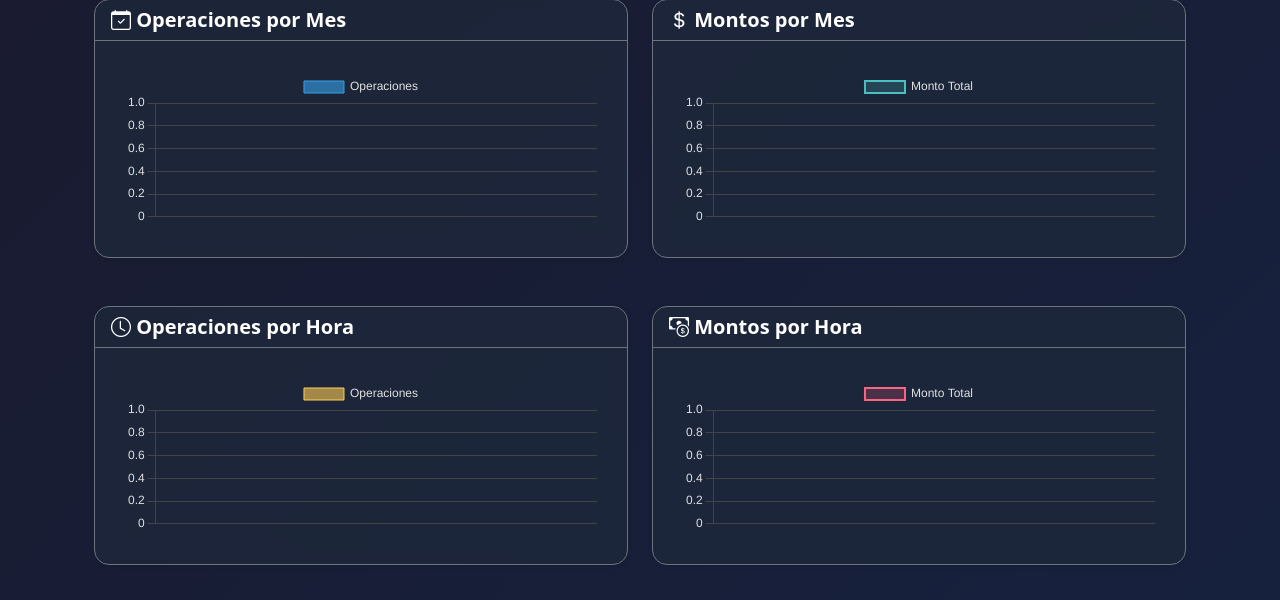
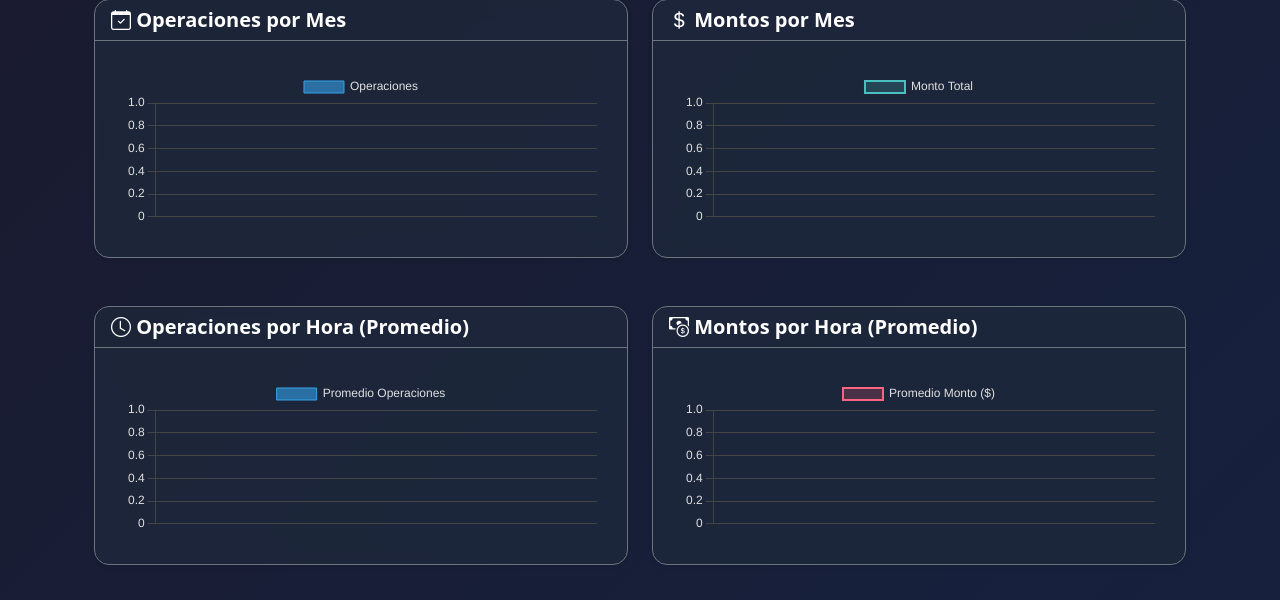
Before and after one commit to kennyAguilar/sgos-reportes, a Flask app: page /graphs in a window 1280 px wide. Shown: the part 230-830 px from the top of the page. Run offline with Flask 3, Linux system fonts and the light colour scheme; a user stored in the database is signed in; data that the repository does not hold is empty.

Commit message:
Agregados promedios de operaciones y montos por hora en reportes y gráficos

```diff
--- a/sgos_web/app.py
+++ b/sgos_web/app.py
@@ -561,7 +561,9 @@ def graphs():
     data_hora = {
         "labels": df_hora["Hora"].tolist(),
         "ops": df_hora["Operaciones"].tolist(),
-        "monto": df_hora["Monto"].tolist()
+        "monto": df_hora["Monto"].tolist(),
+        "ops_avg": df_hora["Operaciones Promedio"].tolist(),
+        "monto_avg": df_hora["Monto Promedio"].tolist()
     }
 
     return render_template("graphs.html",
@@ -609,7 +611,9 @@ def graphs_premios():
     data_hora = {
         "labels": df_hora["Hora"].tolist(),
         "ops": df_hora["Operaciones"].tolist(),
-        "monto": df_hora["Monto"].tolist()
+        "monto": df_hora["Monto"].tolist(),
+        "ops_avg": df_hora["Operaciones Promedio"].tolist(),
+        "monto_avg": df_hora["Monto Promedio"].tolist()
     }
 
     return render_template("graphs.html",
--- a/sgos_web/engine.py
+++ b/sgos_web/engine.py
@@ -206,6 +206,17 @@ def generar_reportes(df: pd.DataFrame, asistentes_filtro: list = None) -> dict:
         .reindex(ORDEN_HORAS, fill_value=0)
         .reset_index()
     )
+
+    # Calcular promedios por día (Jornada)
+    total_dias = df_calc["JornadaDia"].nunique()
+    if total_dias == 0:
+        total_dias = 1
+
+    tabla_hora["Operaciones Promedio"] = (tabla_hora["Operaciones"] / total_dias).round(2)
+    tabla_hora["Monto Promedio"] = (tabla_hora["Monto"] / total_dias).round(2)
+
+    # Convertir a string para que Excel lo trate como categorías (texto) y no números
+    # tabla_hora["Hora"] = tabla_hora["Hora"].astype(str) # Comentado a pedido del usuario (quiere números)
     # Convertir a string para que Excel lo trate como categorías (texto) y no números
     # tabla_hora["Hora"] = tabla_hora["Hora"].astype(str) # Comentado a pedido del usuario (quiere números)
 
--- a/sgos_web/templates/graphs.html
+++ b/sgos_web/templates/graphs.html
@@ -49,7 +49,7 @@
         <div class="col-md-6 mb-4">
             <div class="card h-100 shadow-sm bg-dark text-light border-secondary">
                 <div class="card-header border-secondary">
-                    <h5 class="card-title mb-0"><i class="bi bi-clock"></i> Operaciones por Hora</h5>
+                    <h5 class="card-title mb-0"><i class="bi bi-clock"></i> Operaciones por Hora (Promedio)</h5>
                 </div>
                 <div class="card-body">
                     <canvas id="chartHoraOps"></canvas>
@@ -61,7 +61,7 @@
         <div class="col-md-6 mb-4">
             <div class="card h-100 shadow-sm bg-dark text-light border-secondary">
                 <div class="card-header border-secondary">
-                    <h5 class="card-title mb-0"><i class="bi bi-cash-coin"></i> Montos por Hora</h5>
+                    <h5 class="card-title mb-0"><i class="bi bi-cash-coin"></i> Montos por Hora (Promedio)</h5>
                 </div>
                 <div class="card-body">
                     <canvas id="chartHoraMonto"></canvas>
@@ -116,30 +116,30 @@
         options: { responsive: true, maintainAspectRatio: false }
     });
 
-    // 3. Operaciones por Hora
+    // 3. Operaciones por Hora (Promedio)
     new Chart(document.getElementById('chartHoraOps'), {
         type: 'bar',
         data: {
             labels: dataHora.labels,
             datasets: [{
-                label: 'Operaciones',
-                data: dataHora.ops,
-                backgroundColor: 'rgba(255, 206, 86, 0.6)',
-                borderColor: 'rgba(255, 206, 86, 1)',
+                label: 'Promedio Operaciones',
+                data: dataHora.ops_avg,
+                backgroundColor: 'rgba(54, 162, 235, 0.6)',
+                borderColor: 'rgba(54, 162, 235, 1)',
                 borderWidth: 1
             }]
         },
         options: { responsive: true, maintainAspectRatio: false }
     });
 
-    // 4. Montos por Hora
+    // 4. Montos por Hora (Promedio)
     new Chart(document.getElementById('chartHoraMonto'), {
         type: 'line',
         data: {
             labels: dataHora.labels,
             datasets: [{
-                label: 'Monto Total',
-                data: dataHora.monto,
+                label: 'Promedio Monto ($)',
+                data: dataHora.monto_avg,
                 backgroundColor: 'rgba(255, 99, 132, 0.2)',
                 borderColor: 'rgba(255, 99, 132, 1)',
                 borderWidth: 2,
```
